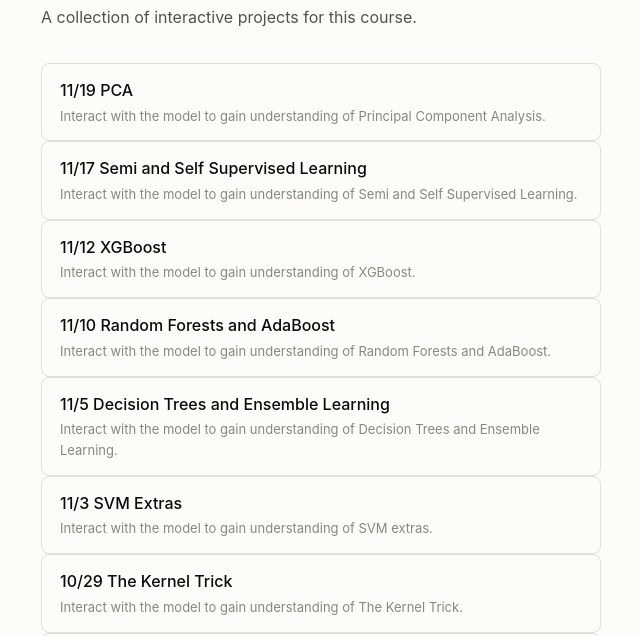
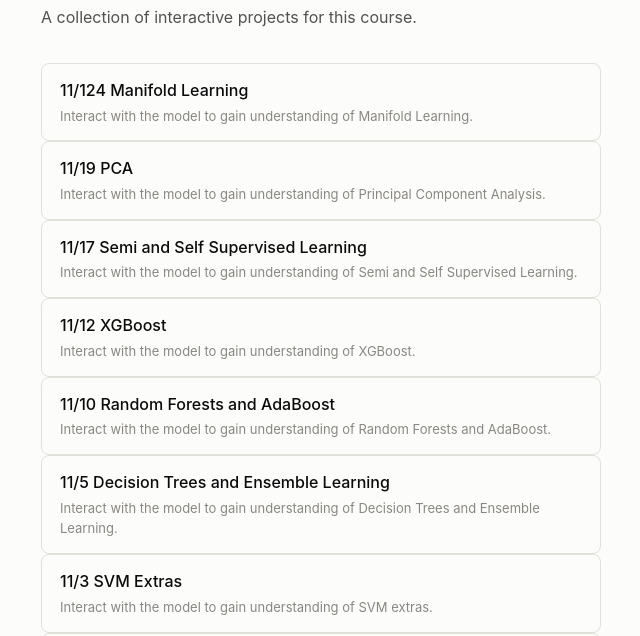
Before and after one commit to nickhays17/CS-473-AI-Interactive-Learning, a plain HTML site: page index.html in a window 1280 px wide. Shown: the part 101-737 px from the top of the page, without its empty margins (319-959 px from the left). Drawn offline with Linux system fonts and the light colour scheme.

Commit message:
Add link for Manifold Learning project

```diff
--- a/index.html
+++ b/index.html
@@ -45,6 +45,11 @@
   <h1>CS 473: AI Interactive Learning</h1>
   <p class="subtitle">A collection of interactive projects for this course.</p>
   <ul>
+    </li>
+      <a href="manifold_learning/">
+        11/124 Manifold Learning
+        <span> Interact with the model to gain understanding of Manifold Learning. </span>
+      </a>
     </li>
       <a href="pca/">
         11/19 PCA
```
